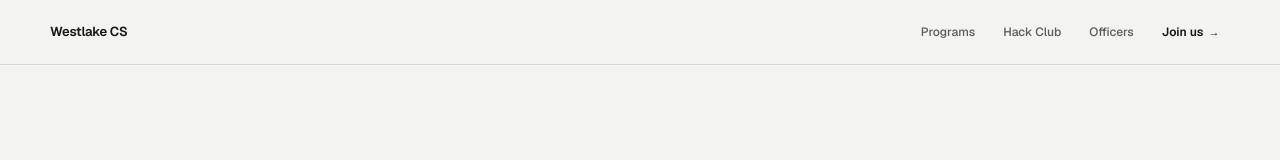
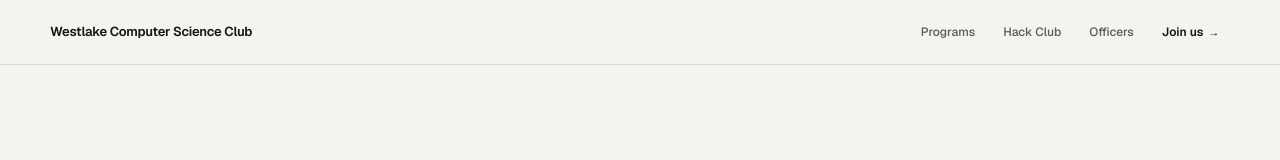
Before and after one commit to Zw96042/cs-website, a React (Vite) app: page / in a window 1280 px wide. Shown: the top 160 px of the page. Built offline with nearby package versions, Linux system fonts and the light colour scheme.

Commit message:
fix: copyedit hack club

```diff
--- a/src/components/AffiliationSection.jsx
+++ b/src/components/AffiliationSection.jsx
@@ -5,7 +5,7 @@ export default function AffiliationSection () {
         <h2 className='section-heading' id='affiliation-heading'>Affiliated with Hack Club.</h2>
         <div className='affiliation-copy'>
           <p>
-            Westlake CS is part of Hack Club’s international network of student-led coding clubs. The affiliation connects members with a wider community, project resources, and events beyond Westlake.
+            Westlake CS is part of Hack Club’s international network of student-led coding clubs. The affiliation connects members with a wider community, project resources, and events beyond Westlake, and provides us with innumerable opportunities for free merch, hackathons, and events.
           </p>
           <a className='text-action affiliation-link' href='https://hackclub.com/'>
             Visit Hack Club
--- a/src/components/Header.jsx
+++ b/src/components/Header.jsx
@@ -26,7 +26,7 @@ export default function Header () {
     <header className='site-header' data-condensed={isCondensed ? '' : undefined}>
       <div className='header-inner'>
         <a className='brand' href='#club-content' aria-label='Westlake High School CS home'>
-          <span className='brand-name'>Westlake CS</span>
+          <span className='brand-name'>Westlake Computer Science Club</span>
         </a>
         <nav className='site-nav' aria-label='Main navigation'>
           <a className='nav-link' href='#programs'>Programs</a>
```
